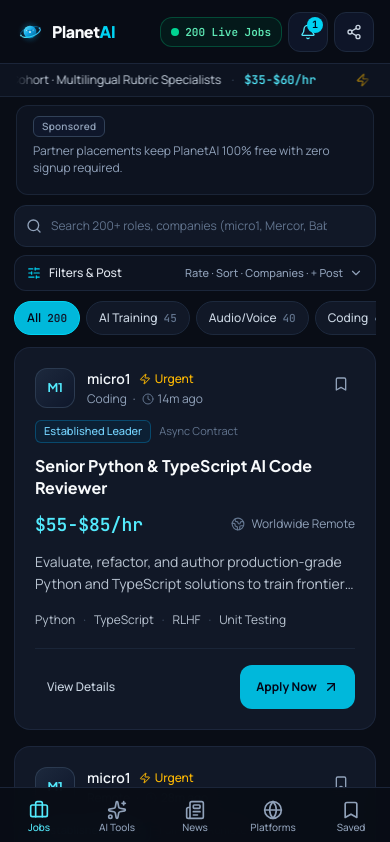
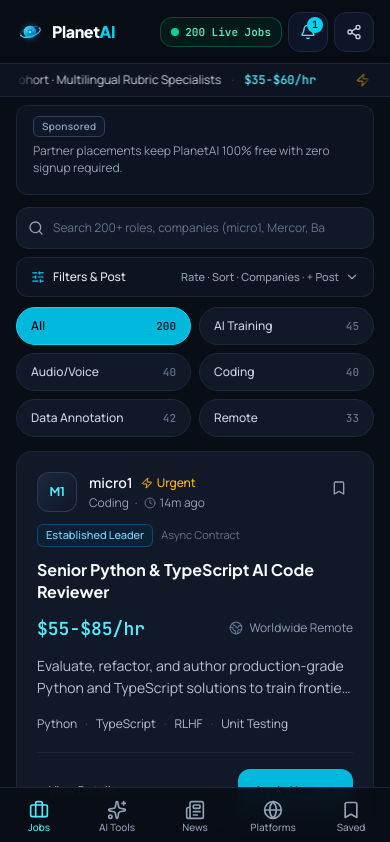
Before and after one commit to workatlas/planetai, a React (Vite) app: page / in a window 390 px wide. Shown: the top 842 px of the page. Built offline with nearby package versions, Linux system fonts and the light colour scheme.

Commit message:
Refactor layout and styling in App.tsx

```diff
--- a/src/App.tsx
+++ b/src/App.tsx
@@ -644,10 +644,10 @@ export default function App() {
       </div>
 
       {/* Main Content */}
-      <main className="flex-1 mx-auto w-full max-w-7xl px-3.5 sm:px-6 py-2.5 sm:py-8">
+      <main className="flex-1 mx-auto w-full max-w-7xl px-4 sm:px-6 py-3 sm:py-8">
         {activeTab === 'jobs' && (
-          <div className="space-y-2.5 sm:space-y-6">
-            {/* Compact Top Controls: Search Bar, Collapsible Filters & Post, and Horizontal Category Pills */}
+          <div className="space-y-3 sm:space-y-6">
+            {/* Compact Top Controls: Search Bar, Collapsible Filters & Post, and Category Filter Pills */}
             <section aria-labelledby="feed-heading" className="space-y-2 sm:space-y-4">
               {/* Desktop Hero Header (Hidden on <640px mobile so job cards appear above the fold) */}
               <div className="hidden sm:flex flex-col lg:flex-row lg:items-end justify-between gap-4">
@@ -722,9 +722,9 @@ export default function App() {
                   type="button"
                   onClick={() => setIsFiltersBarOpen((prev) => !prev)}
                   aria-expanded={isFiltersBarOpen}
-                  className="sm:hidden flex w-full items-center justify-between gap-2 min-h-[36px] rounded-xl border border-slate-800/90 bg-[#0D1320] px-3 py-1.5 text-xs font-medium text-slate-200 hover:border-slate-700 transition-colors"
+                  className="sm:hidden flex w-full items-center justify-between gap-2 min-h-[40px] rounded-xl border border-slate-800/90 bg-[#0D1320] px-3.5 py-2 text-xs font-medium text-slate-200 hover:border-slate-700 transition-colors"
                 >
-                  <span className="inline-flex items-center gap-2">
+                  <span className="inline-flex items-center gap-2 shrink-0">
                     <SlidersHorizontal className="w-3.5 h-3.5 text-cyan-400 shrink-0" />
                     <span>Filters &amp; Post</span>
                     {activeFilterCount > 0 && (
@@ -733,12 +733,12 @@ export default function App() {
                       </span>
                     )}
                   </span>
-                  <span className="inline-flex items-center gap-1.5 text-[11px] text-slate-400">
-                    <span>Rate · Sort · Companies · + Post</span>
+                  <span className="inline-flex items-center gap-1.5 text-[11px] text-slate-400 min-w-0">
+                    <span className="truncate">Rate · Sort · Companies · + Post</span>
                     {isFiltersBarOpen ? (
-                      <ChevronUp className="w-3.5 h-3.5 text-slate-400" />
+                      <ChevronUp className="w-3.5 h-3.5 text-slate-400 shrink-0" />
                     ) : (
-                      <ChevronDown className="w-3.5 h-3.5 text-slate-400" />
+                      <ChevronDown className="w-3.5 h-3.5 text-slate-400 shrink-0" />
                     )}
                   </span>
                 </button>
@@ -847,11 +847,11 @@ export default function App() {
                 </div>
               </div>
 
-              {/* Horizontal Category Filter Pills */}
+              {/* Category Filter Pills (2-column grid on mobile, wrap row on desktop) */}
               <div
                 role="tablist"
                 aria-label="Filter jobs by category"
-                className="flex items-center gap-1.5 sm:gap-2 overflow-x-auto no-scrollbar py-0.5"
+                className="grid grid-cols-2 sm:flex sm:flex-wrap items-center gap-2 py-0.5"
               >
                 {JOB_CATEGORIES.map((category) => {
                   const isActive = selectedCategory === category;
@@ -863,15 +863,15 @@ export default function App() {
                       aria-selected={isActive}
                       type="button"
                       onClick={() => setSelectedCategory(category)}
-                      className={`inline-flex items-center gap-1.5 sm:gap-2 min-h-[34px] sm:min-h-[42px] px-3 sm:px-4 py-1 sm:py-1.5 rounded-full text-xs sm:text-sm font-medium border transition-colors whitespace-nowrap shrink-0 focus-visible:outline-none focus-visible:ring-2 focus-visible:ring-cyan-400 ${
+                      className={`inline-flex items-center justify-between sm:justify-center gap-2 w-full sm:w-auto min-h-[38px] sm:min-h-[42px] px-3.5 sm:px-4 py-1.5 rounded-full text-xs sm:text-sm font-medium border transition-colors focus-visible:outline-none focus-visible:ring-2 focus-visible:ring-cyan-400 ${
                         isActive
                           ? 'border-cyan-400 bg-cyan-500 text-slate-950 font-semibold'
                           : 'border-slate-800 bg-[#111827] text-slate-300 hover:border-slate-700 hover:text-slate-100'
                       }`}
                     >
-                      <span>{category}</span>
+                      <span className="truncate">{category}</span>
                       <span
-                        className={`font-mono text-[11px] sm:text-xs tabular-nums ${
+                        className={`font-mono text-[11px] sm:text-xs tabular-nums shrink-0 ${
                           isActive ? 'text-slate-900' : 'text-slate-500'
                         }`}
                       >
```
